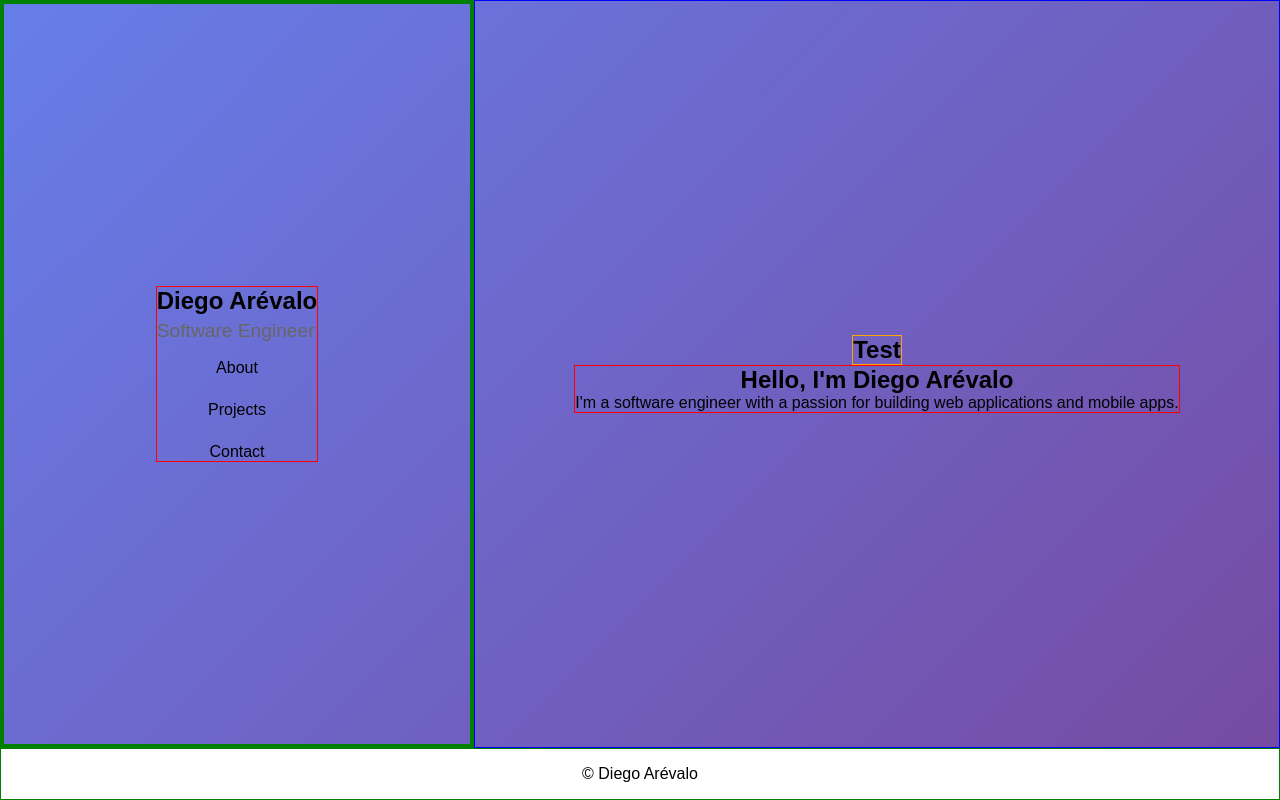
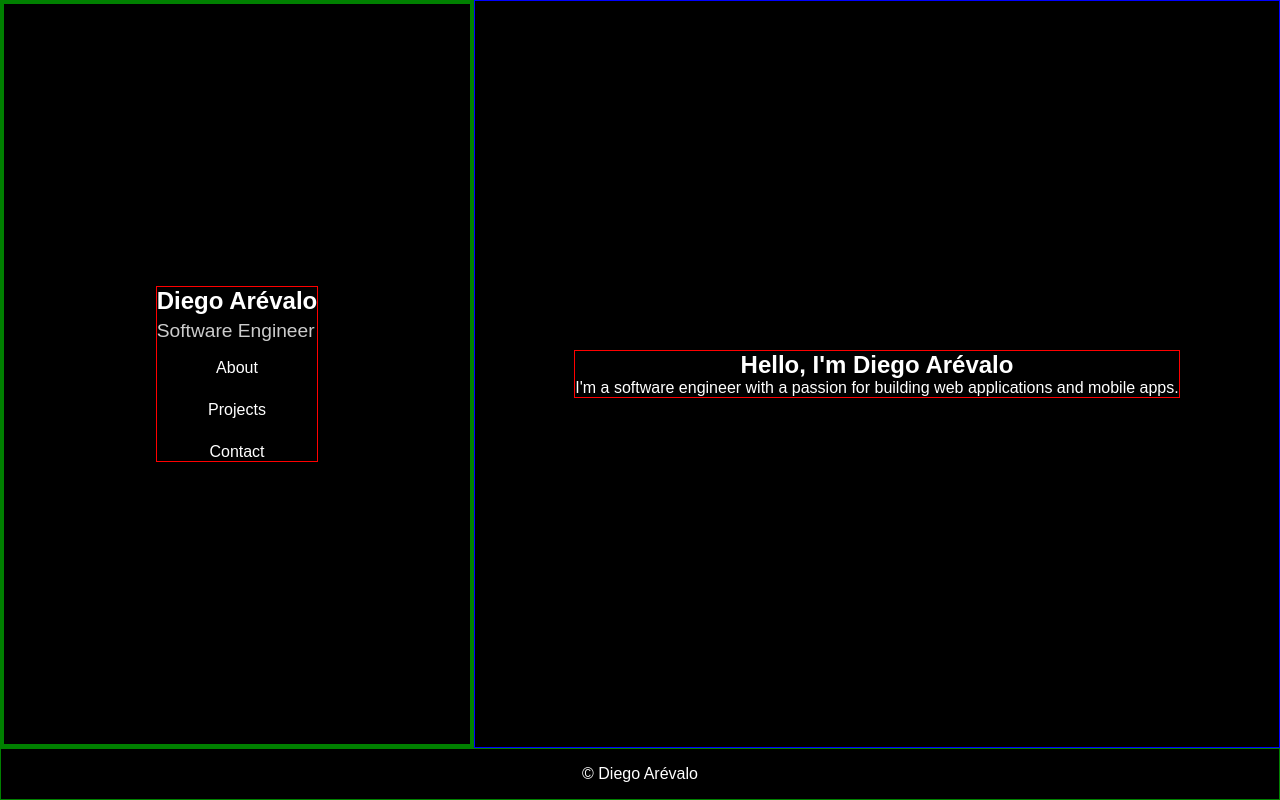
Before and after one commit to algodondev/portfolio, a plain HTML site: page index.html in a window 1280 px wide. Both pictures are taken after a click on the link "About". Drawn offline with Linux system fonts and the light colour scheme.

Commit message:
feat: changed compatibility for dark background

```diff
--- a/index.html
+++ b/index.html
@@ -29,9 +29,6 @@
         </section>
       </header>
       <main id="main">
-        <section class="test-container">
-          <h2 class="main-title">Test</h2>
-        </section>
         <section class="about-container" id="about">
           <h2 class="main-title">Hello, I'm Diego Arévalo</h2>
           <p class="main-description">
--- a/styles/style.css
+++ b/styles/style.css
@@ -8,7 +8,12 @@ body {
   font-family: "Poppins", sans-serif;
   min-height: 100vh;
   display: flex;
+
   flex-direction: column;
+  background: black;
+  color: white;
+  /* background: url("../assets/background.gif") center center fixed;
+  background-size: cover; */
 }
 
 .content-wrapper {
@@ -47,7 +52,7 @@ body:has(main #about:target) .content-wrapper,
 body:has(main #projects:target) .content-wrapper,
 body:has(main #contact:target) .content-wrapper {
   flex-direction: row;
-  background: linear-gradient(135deg, #667eea 0%, #764ba2 100%);
+  background: rgba(0, 0, 0, 0.8);
   transition: all 0.5s ease;
 }
 
@@ -60,13 +65,13 @@ body:has(main #contact:target) .content-wrapper main {
 
 .content-wrapper header .header-title a {
   text-decoration: none;
-  color: inherit;
+  color: white;
 }
 
 .content-wrapper header .header-subtitle {
   font-size: 1.2rem;
   font-weight: 400;
-  color: #666;
+  color: #ccc;
 }
 
 .content-wrapper header .nav-links {
@@ -77,7 +82,7 @@ body:has(main #contact:target) .content-wrapper main {
 
 .content-wrapper header .nav-links a {
   text-decoration: none;
-  color: black;
+  color: white;
   transition: color 0.3s ease;
 }
 
@@ -100,14 +105,7 @@ body:has(main #contact:target) .content-wrapper main {
   align-items: center;
   justify-content: center;
   border: 1px solid blue;
-}
-
-.content-wrapper main .test-container {
-  display: flex;
-  flex-direction: column;
-  align-items: center;
-  justify-content: center;
-  border: 1px solid orange;
+  color: white;
 }
 
 .content-wrapper main .about-container {
@@ -144,11 +142,12 @@ body:has(main #contact:target) .content-wrapper main {
 
 .content-wrapper main .projects-container .projects-list a {
   text-decoration: none;
-  color: black;
+  color: white;
 }
 
 footer {
   padding: 1rem;
   text-align: center;
   border: 1px solid green;
+  color: white;
 }
```
Also changed, not shown: 1 other file.
